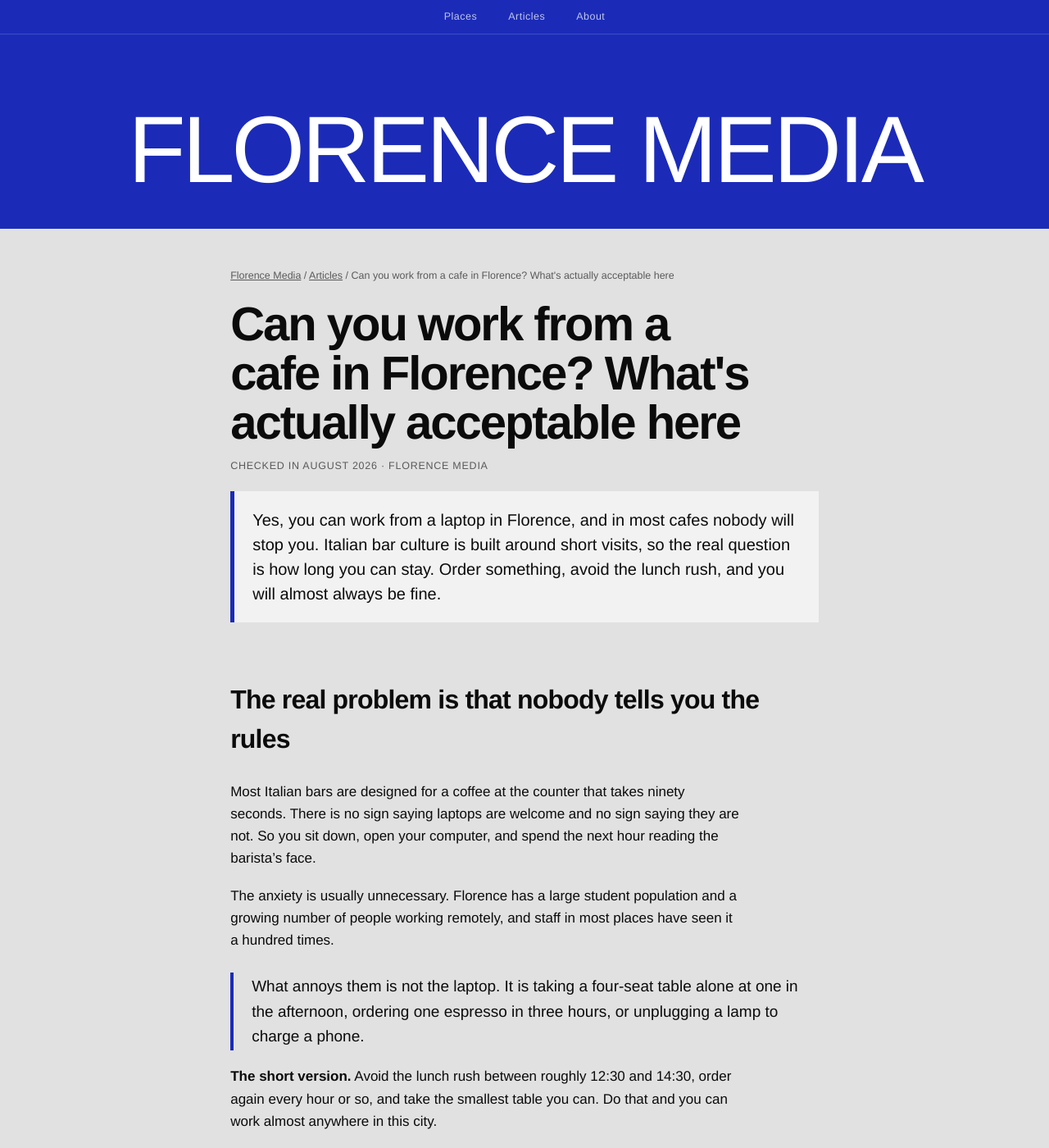
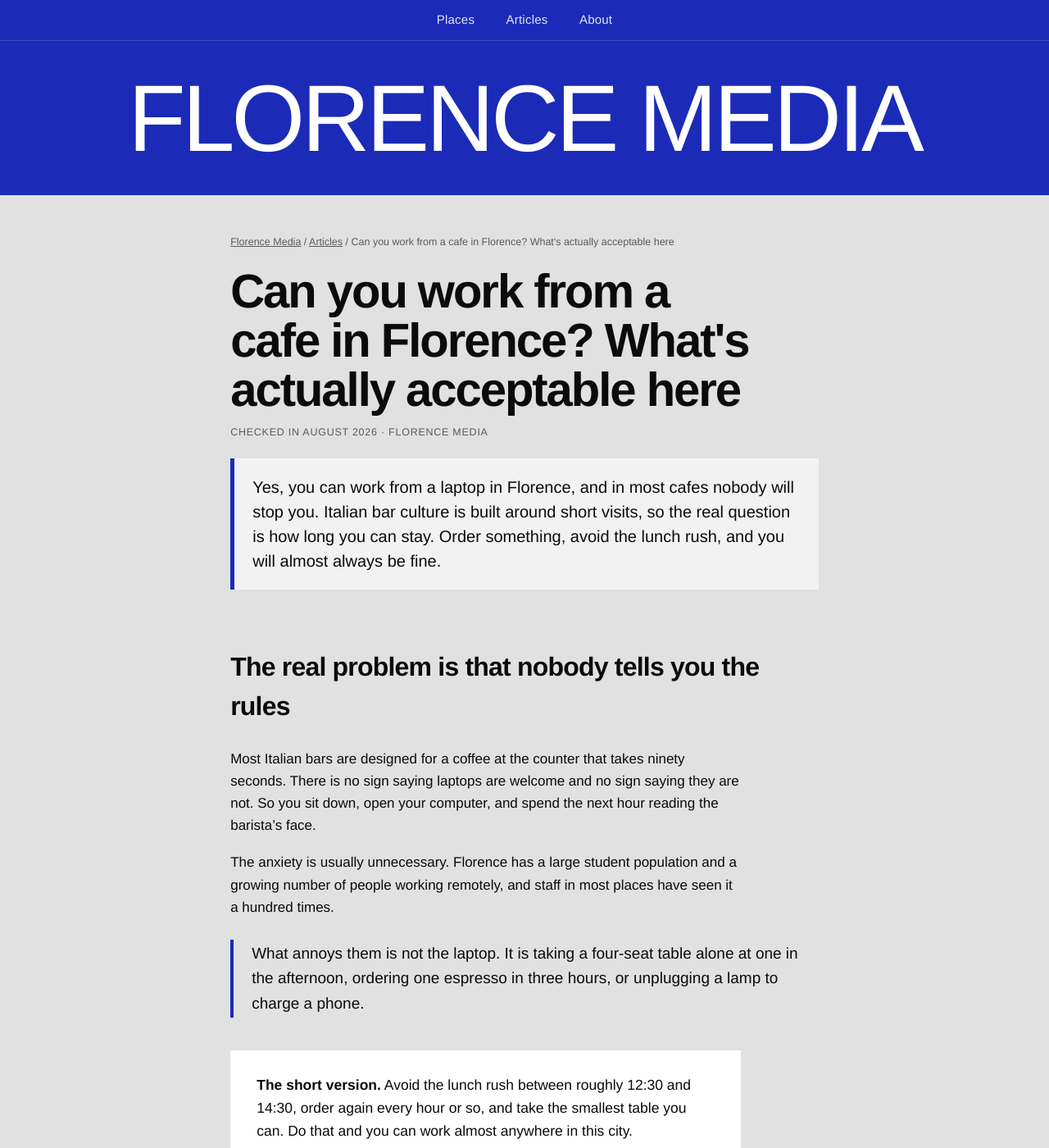
Before and after one commit to varyafalcon-coder/florencemediamag.com, a Jekyll site: the page built from work-from-a-cafe-in-florence.md, in a window 1280 px wide and 1400 px high. Shown: the whole window at 82% size. Built offline with Jekyll 4.4.1, drawn with Linux system fonts in a browser that asks for light colours.

Commit message:
Add files via upload

```diff
--- a/_layouts/article.html
+++ b/_layouts/article.html
@@ -18,6 +18,5 @@ layout: default
   {% endif %}
   <aside class="note">
     <p><strong>Checked in August 2026.</strong> Every place in this article was visited in person. Hours and prices change. If you find something out of date, <a href="mailto:florencemediamag@gmail.com">tell us</a> and we correct it with a dated note.</p>
-    {% if page.pending %}<p>{{ page.pending }}</p>{% endif %}
   </aside>
 </article>
--- a/assets/style.css
+++ b/assets/style.css
@@ -1,10 +1,10 @@
 :root{
-  --blue:#1b2bb8; --paper:#e1e1e1; --card:#f2f2f2; --ink:#0b0b0b;
+  --blue:#1b2bb8; --paper:#e1e1e1; --card:#f2f2f2; --surface:#fff; --ink:#0b0b0b;
   --ink-soft:#5a5a5a; --line:rgba(0,0,0,.13);
   --pad:clamp(18px,4vw,56px);
 }
 @media (prefers-color-scheme:dark){
-  :root{--paper:#111;--card:#1b1b1b;--ink:#ededed;--ink-soft:#9a9a9a;--line:rgba(255,255,255,.14);--blue:#2436d6}
+  :root{--paper:#111;--card:#1b1b1b;--surface:#191919;--ink:#ededed;--ink-soft:#9a9a9a;--line:rgba(255,255,255,.14);--blue:#2436d6}
 }
 *{box-sizing:border-box}
 body{margin:0;background:var(--paper);color:var(--ink);
@@ -14,11 +14,11 @@ img{display:block;max-width:100%}
 .wrap{max-width:1200px;margin:0 auto;padding-inline:var(--pad)}
 :focus-visible{outline:2px solid var(--blue);outline-offset:3px}
 
-.masthead{background:var(--blue);color:#fff;padding:14px var(--pad) 40px;text-align:center}
+.masthead{background:var(--blue);color:#fff;padding:clamp(22px,3.2vw,38px) var(--pad);text-align:center}
 .masthead nav{display:flex;justify-content:center;flex-wrap:wrap;gap:clamp(16px,3vw,38px);font-size:12.5px;letter-spacing:.04em}
 .masthead nav a{opacity:.7;text-decoration:none}
 .masthead nav a:hover{opacity:1}
-.wordmark{display:block;margin-top:clamp(18px,4vw,40px);font-weight:300;
+.wordmark{display:block;margin-top:0;font-weight:300;
   font-size:clamp(34px,9vw,120px);line-height:.98;letter-spacing:-.035em;text-decoration:none}
 
 .hero{padding-block:clamp(34px,6vw,64px) 10px}
@@ -41,14 +41,14 @@ p{margin:14px 0 0;max-width:68ch}
 .card h3 a{text-decoration:none}
 .card p{font-size:14.5px;color:var(--ink-soft);margin-top:10px;max-width:none}
 
-.facts{display:grid;grid-template-columns:repeat(2,1fr);border-top:1px solid var(--line);
-  margin:20px 0 0;padding:0}
-.card .facts{margin-top:auto;padding-top:0}
+.facts{display:grid;grid-template-columns:repeat(2,minmax(0,1fr));
+  column-gap:clamp(18px,2.4vw,30px);row-gap:14px;
+  border-top:1px solid var(--line);margin:20px 0 0;padding:14px 0 0}
+.card .facts{margin-top:auto}
 .card .body{display:flex;flex-direction:column;flex:1}
-.facts div{padding:10px 0 0;border-right:1px solid var(--line)}
-.facts div:last-child{border-right:0}
+.facts div{padding:0}
 .facts dt{font-size:10.5px;letter-spacing:.09em;text-transform:uppercase;color:var(--ink-soft)}
-.facts dd{margin:3px 0 0;font-size:14px;font-weight:700}
+.facts dd{margin:4px 0 0;font-size:14px;font-weight:700}
 
 .doc{padding-block:clamp(26px,4vw,48px) clamp(48px,7vw,90px);max-width:1000px}
 .crumbs{font-size:12.5px;color:var(--ink-soft);padding-bottom:20px}
@@ -100,12 +100,11 @@ body.allpills .filters .group{display:block}
 
 /* ---------- sticky nav ---------- */
 .navbar{position:sticky;top:0;z-index:20;background:var(--blue);
-  padding:11px var(--pad);border-bottom:1px solid rgba(255,255,255,.16)}
-.navbar nav{display:flex;justify-content:center;flex-wrap:wrap;gap:clamp(16px,3vw,38px);
-  font-size:12.5px;letter-spacing:.04em}
-.navbar nav a{color:#fff;opacity:.72;text-decoration:none;transition:opacity .15s}
+  padding:13px var(--pad);border-bottom:1px solid rgba(255,255,255,.16)}
+.navbar nav{display:flex;justify-content:center;flex-wrap:wrap;gap:clamp(18px,3vw,40px);
+  font-size:15px;letter-spacing:.015em}
+.navbar nav a{color:#fff;opacity:.86;text-decoration:none;transition:opacity .15s}
 .navbar nav a:hover{opacity:1}
-.masthead{padding-top:clamp(20px,4vw,44px)}
 
 /* ---------- article typography ---------- */
 .article{max-width:820px}
@@ -122,31 +121,38 @@ body.allpills .filters .group{display:block}
 /* venue block inside an article */
 .venue{margin-top:clamp(32px,4vw,46px)}
 .venue h3{margin:0 0 14px}
-.venue-meta{display:grid;grid-template-columns:repeat(3,1fr);gap:0;margin:0;
-  border-top:1px solid var(--line);border-bottom:1px solid var(--line)}
-.venue-meta div{padding:12px 16px 14px 0;border-right:1px solid var(--line)}
-.venue-meta div:last-child{border-right:0;padding-right:0}
-.venue-meta dt{font-size:10.5px;letter-spacing:.09em;text-transform:uppercase;color:var(--ink-soft)}
-.venue-meta dd{margin:5px 0 0;font-size:15px;line-height:1.4}
+.venue-meta{display:grid;grid-template-columns:repeat(3,minmax(0,1fr));
+  column-gap:clamp(20px,3vw,40px);row-gap:18px;margin:0;
+  padding:clamp(18px,2.2vw,24px) clamp(20px,2.6vw,28px);
+  background:var(--surface);border:0}
+.venue-meta div{padding:0;border:0}
+.venue-meta dt{font-size:10.5px;letter-spacing:.1em;text-transform:uppercase;color:var(--ink-soft)}
+.venue-meta dd{margin:7px 0 0;font-size:15.5px;line-height:1.45}
 .venue-meta a{text-decoration:underline;text-underline-offset:3px;text-decoration-color:var(--blue)}
-@media (max-width:640px){.venue-meta{grid-template-columns:1fr}
-  .venue-meta div{border-right:0;border-bottom:1px solid var(--line);padding-right:0}
-  .venue-meta div:last-child{border-bottom:0}}
+@media (max-width:640px){.venue-meta{grid-template-columns:1fr;row-gap:15px}}
 
 /* footnote / editorial note */
-.note{margin-top:clamp(46px,6vw,72px);background:var(--card);border-left:4px solid var(--line);
-  padding:20px 22px}
+.note{margin-top:clamp(46px,6vw,72px);background:var(--surface);border:0;
+  padding:clamp(20px,2.4vw,26px) clamp(22px,2.8vw,30px)}
 .note p{margin:0;font-size:14.5px;line-height:1.55;color:var(--ink-soft);max-width:70ch}
 .note p + p{margin-top:10px}
 .note strong{color:var(--ink)}
 .note a{text-decoration:underline;text-underline-offset:3px}
 
 /* wide facts on a place page */
-.facts.wide{grid-template-columns:repeat(4,1fr);border-bottom:1px solid var(--line);margin-top:26px}
-.facts.wide div{padding:12px 16px 14px 0;border-right:1px solid var(--line)}
+.facts.wide{display:flex;flex-wrap:wrap;gap:0;
+  width:fit-content;max-width:100%;
+  background:var(--surface);border:0;margin-top:26px;padding:0}
+.facts.wide div{flex:0 1 auto;min-width:0;
+  padding:clamp(16px,2vw,20px) clamp(24px,3vw,34px);
+  border-right:1px solid var(--line)}
 .facts.wide div:last-child{border-right:0}
-.facts.wide a{text-decoration:underline;text-underline-offset:3px;text-decoration-color:var(--blue)}
-@media (max-width:640px){.facts.wide{grid-template-columns:repeat(2,1fr)}}
+.facts.wide dd{font-weight:700;font-size:15.5px;line-height:1.45;margin-top:7px}
+.facts.wide a{font-weight:400;text-decoration:underline;text-underline-offset:3px;
+  text-decoration-color:var(--blue)}
+@media (max-width:640px){.facts.wide{width:100%}
+  .facts.wide div{flex:1 1 50%;border-bottom:1px solid var(--line)}
+  .facts.wide div:nth-child(2n){border-right:0}}
 
 /* place page body */
 .doc .body p{margin-top:18px;font-size:17px;line-height:1.6;max-width:66ch}
@@ -165,3 +171,17 @@ body.allpills .filters .group{display:block}
 .artcard p{font-size:15px;color:var(--ink-soft);margin-top:12px;max-width:none}
 .artcard .meta{margin-top:auto;padding-top:18px;font-size:12.5px;color:var(--ink-soft)}
 @media (max-width:800px){.artgrid{grid-template-columns:1fr}}
+
+/* ---------- emphasis blocks ----------
+   Three levels, and only three, so articles stay one object:
+   .answer  grey + blue rule, the lead answer, once per page
+   .callout white panel, the one idea a reader should leave with
+   .note    white panel, quiet, practical footnotes                      */
+.callout{margin:clamp(28px,3.5vw,40px) 0 0;max-width:70ch;
+  background:var(--surface);
+  padding:clamp(22px,2.6vw,28px) clamp(24px,3vw,32px)}
+.callout p{margin:0;font-size:17.5px;line-height:1.55;max-width:none}
+.callout p + p{margin-top:12px}
+.callout strong{font-weight:700}
+.article .body .callout p{margin-top:0;font-size:17.5px}
+.article .body .callout p + p{margin-top:12px}
```
Also changed, not shown: articles/work-from-a-cafe-in-florence.md (+4 -3 lines).
